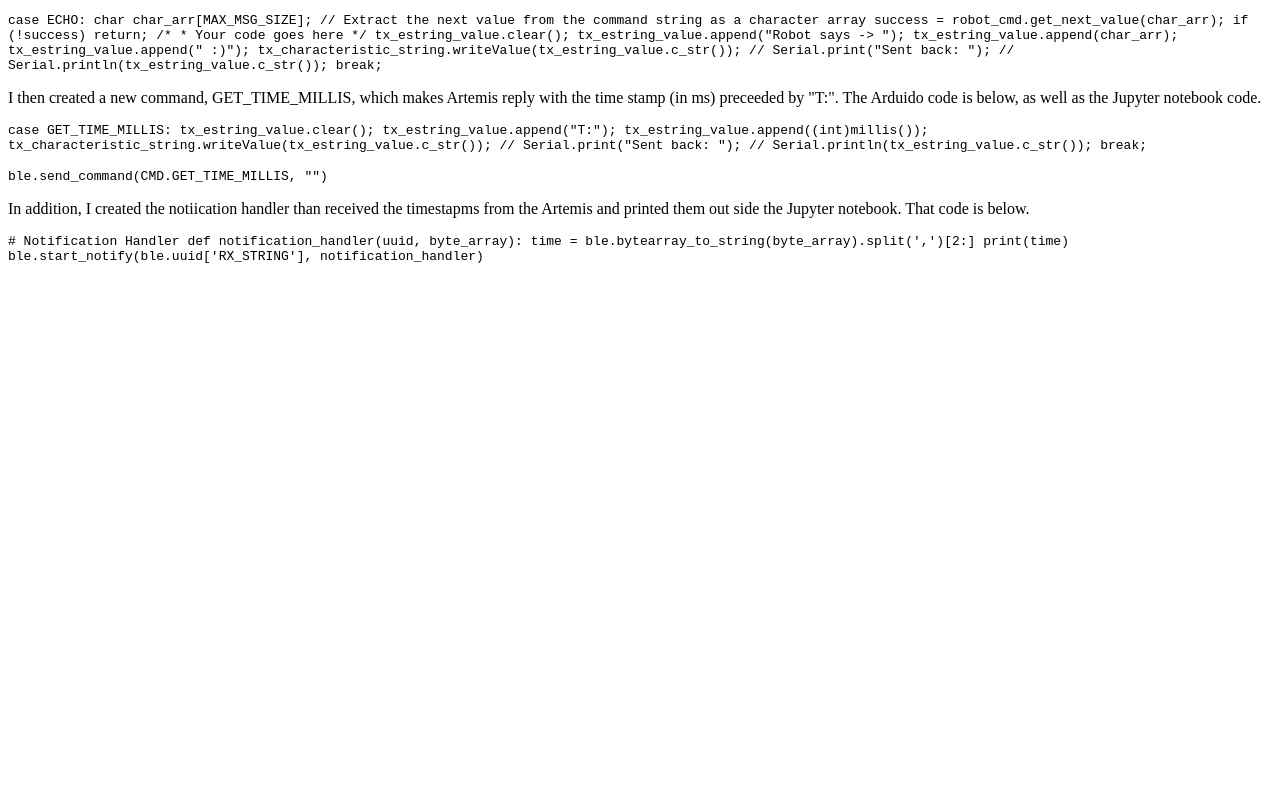
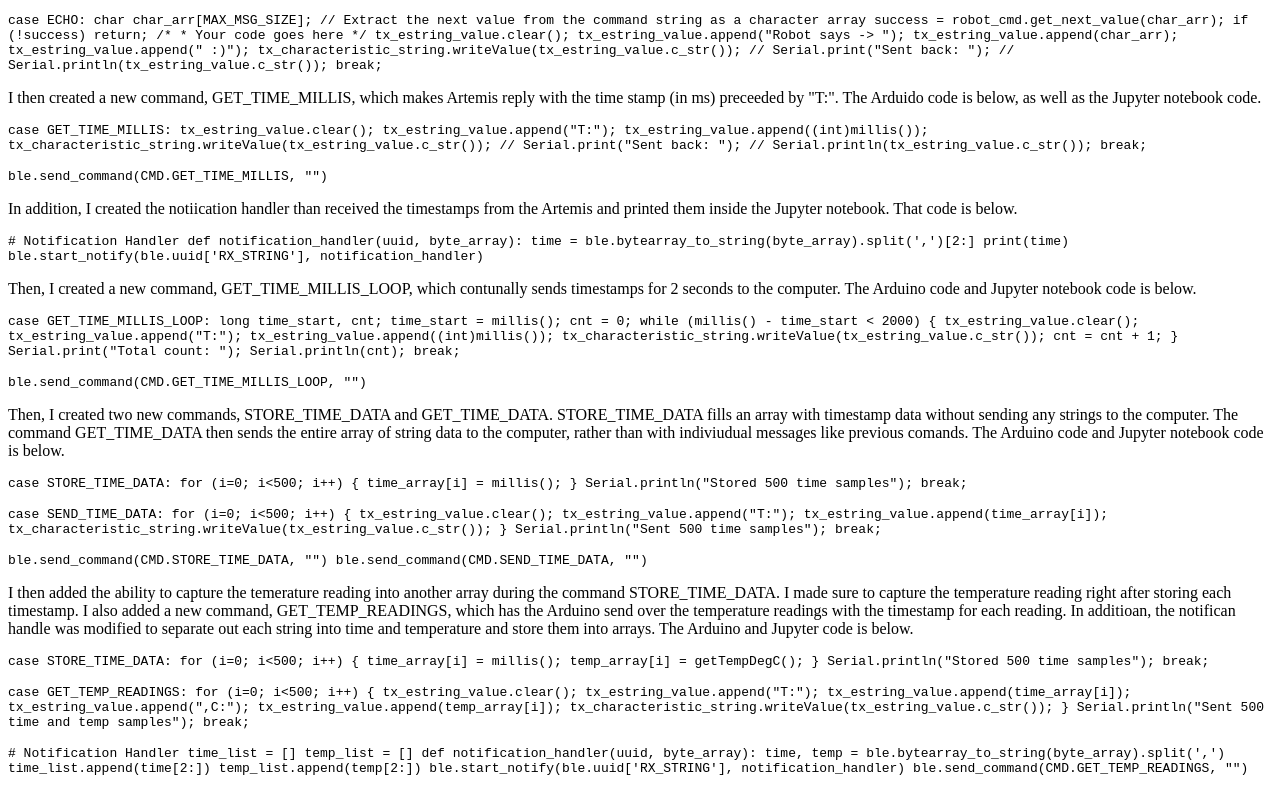
Before and after one commit to karltownsend/fastrobots, a plain HTML site: page lab01.html in a window 1280 px wide. Shown: the part 451-1243 px from the top of the page. Before the commit the page ends 800 px from the top, so only its background shows below. Drawn offline with Linux system fonts and the light colour scheme.

Commit message:
Update lab01.html

```diff
--- a/lab01.html
+++ b/lab01.html
@@ -88,7 +88,7 @@
 	</code>
 	<p></p>
 
-		In addition, I created the notiication handler than received the timestapms from the Artemis and printed them out side the Jupyter notebook.  That code is below.
+		In addition, I created the notiication handler than received the timestamps from the Artemis and printed them inside the Jupyter notebook.  That code is below.
 
 	<p></p>
 
@@ -102,6 +102,116 @@
 	</code>
 	<p></p>
 
+		Then, I created a new command, GET_TIME_MILLIS_LOOP, which contunally sends timestamps for 2 seconds to the computer.  The Arduino code and Jupyter notebook code is below.
+
+	<p></p>
+
+	<code>
+        case GET_TIME_MILLIS_LOOP:
+
+            long time_start, cnt;
+            time_start = millis();
+            cnt = 0;
+            while (millis() - time_start < 2000) {
+              tx_estring_value.clear();
+              tx_estring_value.append("T:");
+              tx_estring_value.append((int)millis());
+              tx_characteristic_string.writeValue(tx_estring_value.c_str());
+              cnt = cnt + 1;
+            }
+
+            Serial.print("Total count: ");
+            Serial.println(cnt);
+
+            break;
+	</code>
+	<p></p>
+
+	<code>
+	ble.send_command(CMD.GET_TIME_MILLIS_LOOP, "")
+	</code>
+	<p></p>
+
+	<p></p>
+
+		Then, I created two new commands, STORE_TIME_DATA and GET_TIME_DATA.  STORE_TIME_DATA fills an array with timestamp data without sending any strings to the computer.  The command GET_TIME_DATA then sends the entire array of string data to the computer, rather than with indiviudual messages like previous comands.  The Arduino code and Jupyter notebook code is below.
+
+	<p></p>
+
+	<code>
+        case STORE_TIME_DATA:
+            for (i=0; i<500; i++) {
+              time_array[i] = millis();
+            }
+            Serial.println("Stored 500 time samples");
+            break;
+	</code>
+
+	<p></p>
+	<code>
+        case SEND_TIME_DATA:
+            for (i=0; i<500; i++) {
+              tx_estring_value.clear();
+              tx_estring_value.append("T:");
+              tx_estring_value.append(time_array[i]);
+              tx_characteristic_string.writeValue(tx_estring_value.c_str());
+            }
+            Serial.println("Sent 500 time samples");
+            break;
+	</code>
+	<p></p>
+
+	<code>
+		ble.send_command(CMD.STORE_TIME_DATA, "")
+		ble.send_command(CMD.SEND_TIME_DATA, "")
+	</code>
+	<p></p>
+
+	I then added the ability to capture the temerature reading into another array during the command STORE_TIME_DATA.  I made sure to capture the temperature reading right after storing each timestamp.  I also added a new command, GET_TEMP_READINGS, which has the Arduino send over the temperature readings with the timestamp for each reading.  In additioan, the notifican handle was modified to separate out each string into time and temperature and store them into arrays.  The Arduino and Jupyter code is below.
+	<p></p>
+
+	<code>
+        case STORE_TIME_DATA:
+            for (i=0; i<500; i++) {
+              time_array[i] = millis();
+              temp_array[i] = getTempDegC();
+            }
+            Serial.println("Stored 500 time samples");
+            break;
+	</code>
+	<p></p>
+
+	<code>
+    case GET_TEMP_READINGS:
+        for (i=0; i<500; i++) {
+          tx_estring_value.clear();
+          tx_estring_value.append("T:");
+          tx_estring_value.append(time_array[i]);
+          tx_estring_value.append(",C:");
+          tx_estring_value.append(temp_array[i]);
+          tx_characteristic_string.writeValue(tx_estring_value.c_str());
+        }
+        Serial.println("Sent 500 time and temp samples");
+        break;
+	</code>
+	<p></p>
+
+	<code>
+		# Notification Handler
+		time_list = []
+		temp_list = []
+		def notification_handler(uuid, byte_array):
+		    time, temp = ble.bytearray_to_string(byte_array).split(',')
+		    time_list.append(time[2:])
+		    temp_list.append(temp[2:])
+
+		ble.start_notify(ble.uuid['RX_STRING'], notification_handler)
+
+		ble.send_command(CMD.GET_TEMP_READINGS, "")
+	</code>
+	<p></p>
+
+
 
 
 
```
